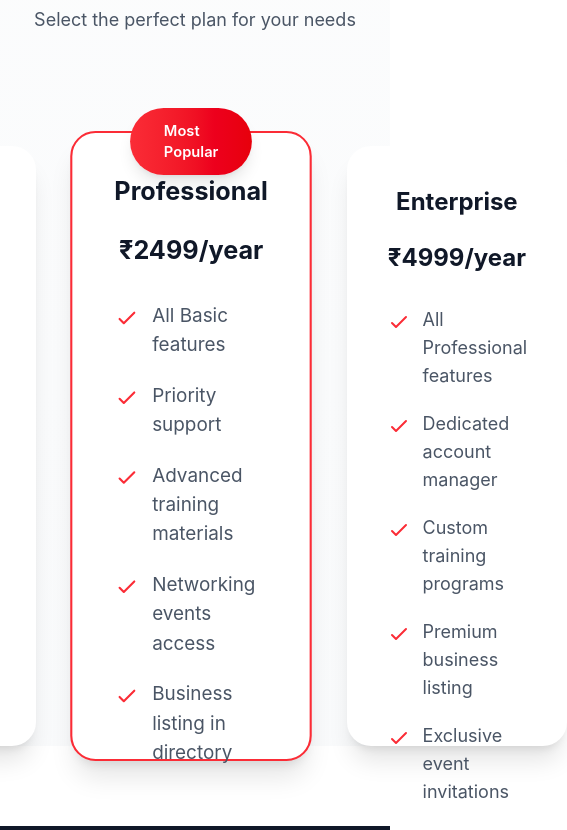
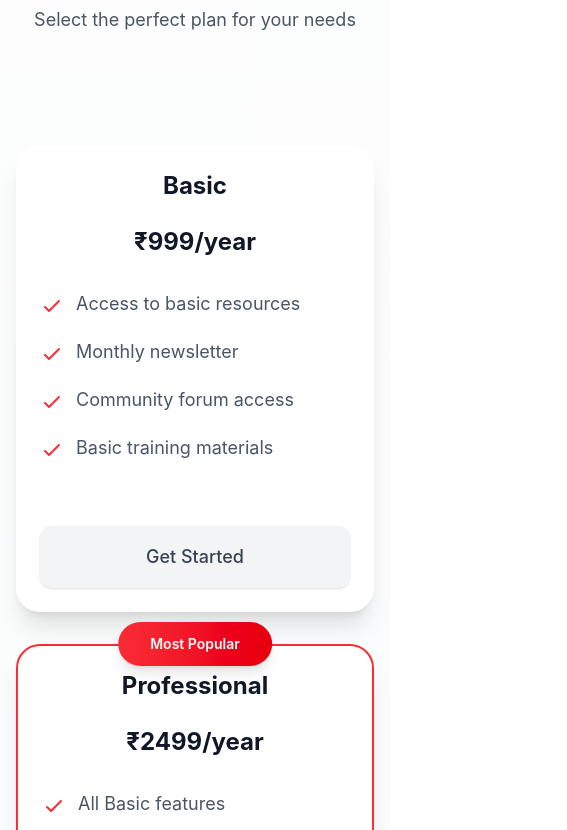
Before and after one commit to ashishume/solar-sangathan, a React (Vite) app: page /join in a window 390 px wide. Shown: the part 1420-2250 px from the top of the page, 567 px wide, since content can reach past the window. Built offline with nearby package versions, Linux system fonts and the light colour scheme.

Commit message:
feat: mobile view for join

```diff
--- a/src/pages/Join.tsx
+++ b/src/pages/Join.tsx
@@ -165,12 +165,13 @@ const Join = () => {
           <div className="animate-spin rounded-full h-12 w-12 border-b-2 border-red-600 mx-auto"></div>
         </div>
       ) : (
-        <div className="w-[100vw] flex justify-center items-center gap-10 mb-20">
+        <div className="max-w-7xl mx-auto px-4 sm:px-6 lg:px-8">
+          <div className="grid grid-cols-1 md:grid-cols-2 lg:grid-cols-3 gap-8 mb-20">
             {rateCards.map((card) => (
               <div
                 key={card.id}
-              className={`bg-white rounded-3xl shadow-xl p-10 relative transition-all duration-300 hover:shadow-2xl hover:-translate-y-1 flex flex-col h-full !h-[600px] ${
-                card.isPopular ? "border-2 border-red-500 scale-105" : ""
+                className={`bg-white rounded-3xl shadow-xl p-6 md:p-10 relative transition-all duration-300 hover:shadow-2xl hover:-translate-y-1 flex flex-col h-full ${
+                  card.isPopular ? "border-2 border-red-500 md:scale-105" : ""
                 }`}
               >
                 {card.isPopular && (
@@ -230,6 +231,7 @@ const Join = () => {
               </div>
             ))}
           </div>
+        </div>
       )}
     </div>
   );
```
Lines whose indentation alone changed are shown as unchanged.
